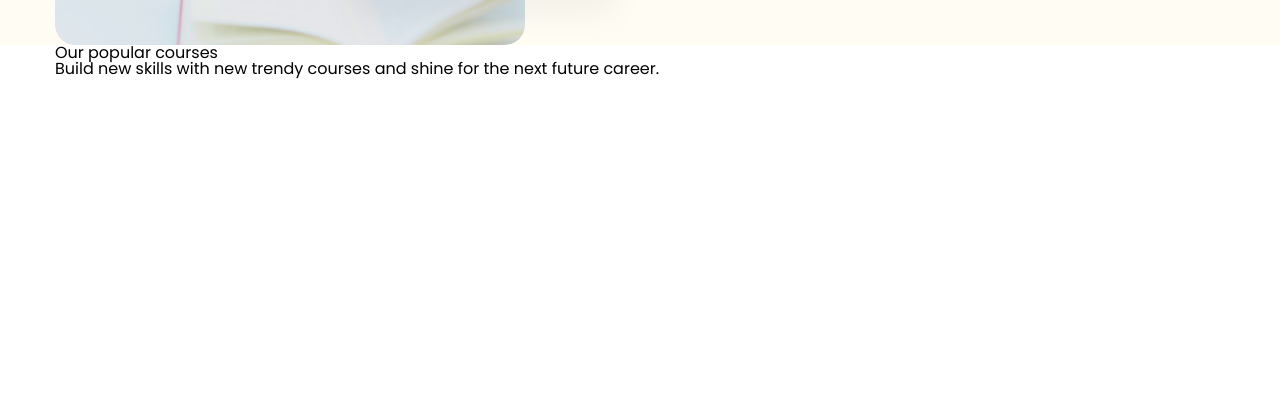
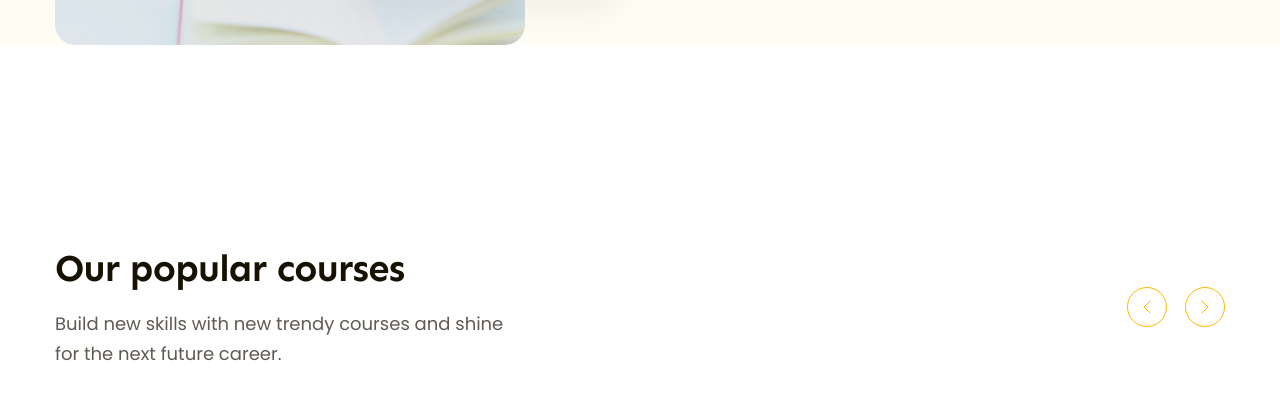
Before and after one commit to trangngocduythanh/htmlcss-project-02, a plain HTML site: page index.html in a window 1280 px wide. Shown: the part 734-1134 px from the top of the page. Drawn offline with Linux system fonts and the light colour scheme.

Commit message:
Làm phần Popular #1

```diff
--- a/assets/css/style.css
+++ b/assets/css/style.css
@@ -36,6 +36,23 @@ a {
 
 .btn:hover {
     opacity: 0.9;
+}
+
+.heading {
+    font-family: var(--font-heading);
+    color: #171100;
+    font-weight: 700;
+    letter-spacing: -0.02em;
+}
+
+.heading.lv1 {
+    font-size: 5.8rem;
+    line-height: 1.17; /* 117.241% */
+}
+
+.heading.lv2 {
+    font-size: 3.8rem;
+    line-height: 1.26; /* 126.316% */
 }
 
 .main-content {
@@ -190,15 +207,6 @@ a {
     padding: 64px 0 0 130px;
 }
 
-.hero .heading {
-    font-family: var(--font-heading);
-    color: #171100;
-    font-size: 58px;
-    font-weight: 700;
-    line-height: 1.17; /* 117.241% */
-    letter-spacing: -0.02em;
-}
-
 .hero .desc {
     margin-top: 22px;
     color: #5f5b53;
@@ -258,3 +266,46 @@ a {
     font-weight: 700;
     line-height: 1.23;
 }
+
+/* Popular */
+.popular {
+    padding: 65px 0;
+    margin-top: 135px;
+}
+
+.popular-top {
+    display: flex;
+    align-items: center;
+    justify-content: space-between;
+}
+
+.popular-top .controls {
+    display: flex;
+    gap: 18px;
+}
+
+.popular-top .desc {
+    margin-top: 16px;
+    width: 458px;
+    color: #5f5b53;
+    font-size: 1.8rem;
+    line-height: 1.67; /* 166.667% */
+}
+
+.popular-top .control-btn {
+    display: flex;
+    justify-content: center;
+    align-items: center;
+    width: 40px;
+    height: 40px;
+    color: var(--primary-color);
+    border: 1px solid var(--primary-color);
+    border-radius: 50%;
+    background-color: transparent;
+}
+
+.popular-top .control-btn:hover {
+    color: #fff;
+    background-color: var(--primary-color);
+    cursor: pointer;
+}
--- a/index.html
+++ b/index.html
@@ -112,7 +112,7 @@
 
                         <!-- Hero right -->
                         <div class="content-block">
-                            <h1 class="heading">
+                            <h1 class="heading lv1">
                                 Learn without limits and spread knowledge.
                             </h1>
                             <p class="desc">
@@ -148,11 +148,47 @@
             <div class="popular">
                 <div class="main-content">
                     <div class="popular-top">
-                        <h2 class="heading">Our popular courses</h2>
-                        <p class="desc">
-                            Build new skills with new trendy courses and shine
-                            for the next future career.
-                        </p>
+                        <div class="info">
+                            <h2 class="heading lv2">Our popular courses</h2>
+                            <p class="desc">
+                                Build new skills with new trendy courses and
+                                shine for the next future career.
+                            </p>
+                        </div>
+                        <div class="controls">
+                            <button class="control-btn">
+                                <svg
+                                    width="8"
+                                    height="14"
+                                    viewBox="0 0 8 14"
+                                    fill="none"
+                                    xmlns="http://www.w3.org/2000/svg"
+                                >
+                                    <path
+                                        d="M7 1L1 7L7 13"
+                                        stroke="currentColor"
+                                        stroke-linecap="round"
+                                        stroke-linejoin="round"
+                                    />
+                                </svg>
+                            </button>
+                            <button class="control-btn">
+                                <svg
+                                    width="8"
+                                    height="14"
+                                    viewBox="0 0 8 14"
+                                    fill="none"
+                                    xmlns="http://www.w3.org/2000/svg"
+                                >
+                                    <path
+                                        d="M1 1L7 7L1 13"
+                                        stroke="currentColor"
+                                        stroke-linecap="round"
+                                        stroke-linejoin="round"
+                                    />
+                                </svg>
+                            </button>
+                        </div>
                     </div>
                 </div>
             </div>
```
Also changed, not shown: assets/icons/chevron-left.svg (added), assets/icons/chevron-right.svg (added).
